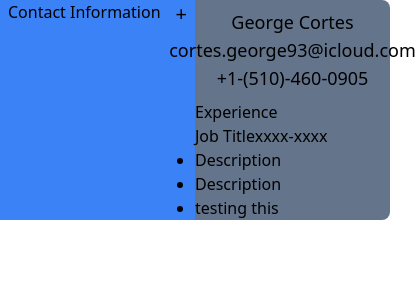
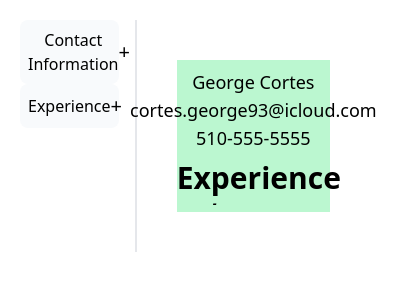
Before and after one commit to GeoCort/CvBuilder, a React (Vite) app in the folder cvbuilder/: page / in a window 390 px wide. Shown: the top 300 px of the page, 416 px wide, since content can reach past the window. Built offline with nearby package versions, Linux system fonts and the light colour scheme.

Commit message:
ResumeHeader is more responsive ResumeExperience receives data

```diff
--- a/cvbuilder/src/App.jsx
+++ b/cvbuilder/src/App.jsx
@@ -4,7 +4,7 @@ import viteLogo from '/vite.svg'
 import Header from "./Header"
 function App() {
   return (
-    <div className="bg-slate-500 rounded-lg ">
+    <div className=" rounded-lg ">
       <Header />
     </div>
 
--- a/cvbuilder/src/Header.jsx
+++ b/cvbuilder/src/Header.jsx
@@ -3,24 +3,109 @@ import ResumeExperience from './ResumeExperience';
 import ResumeHeader from './ResumeHeader';
 
 function Header(){
-    const [firstName, setFirstName] = useState("");
-    const [lastName, setLastName] = useState("");
+    const [toggleMenu, setToggleMenu] = useState(false);
+    const [toggleXp, setToggleXp] = useState(false);
+    const [firstName, setFirstName] = useState("George");
+    const [lastName, setLastName] = useState("Cortes");
+    const [email, setEmail] = useState("cortes.george93@icloud.com");
+    const [phoneNumber,setPhoneNumber] = useState("510-555-5555");
+    // form input
+    const [firstNameForm, setFirstNameForm] = useState("");
+    const [lastNameForm, setLastNameForm] = useState("");
+    const [emailForm, setEmailForm] = useState("");
+    const [phoneNumbeForm,setPhoneNumberForm] = useState("");
+
+    // Experience
+    const [jobTitle, setJobTitle] = useState("")
+    const [beforeDate, setBeforeDate] = useState("")
+    const [afterDate, setAfterDate] = useState("")
+    const [currDescription, setCurrDescription] = useState("")
+    const [description, setDescription] = useState([])
+    function addDescription(){
+        let copy = [...description];
+        copy.push(currDescription)
+        setDescription(copy)
+    }
     return(
         <div className='max-w-full'>
-    <div className='grid grid-cols-2 grid-rows-1'>
-    <div className="bg-blue-500" >
-            <button className='w-full flex justify-between px-2'>
+    <div className='grid grid-cols-3 grid-rows-1 p-5'>
+ <div className='border-r-2 pr-4'>
+    <div  className={toggleMenu === false ? '':'rounded-lg bg-slate-50'}>
+            <button className='w-full flex justify-between items-center p-2  rounded-lg  bg-slate-50 hover:bg-blue-300' onClick={()=> setToggleMenu(!toggleMenu)}>
                 <span>Contact Information</span>
-                <span className='text-xl'>+</span>
+                <span className='text-xl'>{toggleMenu === false ? "+" : "-"}</span>
             </button>
+            <form className={toggleMenu === false?' m-5 hidden bg-slate-500' :"flex flex-col m-5 bg-slate-50"} >
+                <div className='flex items-center flex-col'>
+                <label htmlFor="firstName">First Name</label>
+                <input type='text' id='firstName' placeholder='Enter your first name' onChange={e => setFirstNameForm(e.target.value)} required value={firstNameForm} ></input>
+                </div>
+                <div className='flex items-center flex-col'>
+                <label htmlFor="lastName">Last Name</label>
+                <input type='text' id='lastName' placeholder='Enter your last name' onChange={e => setLastNameForm(e.target.value)} required value={lastNameForm} ></input>
+                </div>
+                <div className='flex items-center flex-col'>
+                <label htmlFor="email">Email</label>
+                <input type='email' id='email' placeholder='Enter your an email' onChange={e => setEmailForm(e.target.value)} required value={emailForm} ></input>
+                </div>
+                <div className='flex items-center flex-col'>
+                <label htmlFor="phoneNumber">Phone #</label>
+                <input type='email' id='phoneNumber' placeholder='Enter your an email' onChange={e => setPhoneNumberForm(e.target.value)} required value={phoneNumbeForm} ></input>
+                </div>
+                <button className='hover:bg-slate-500' onClick={(e)=>{
+                    e.preventDefault();
+                    setFirstName(firstNameForm)
+                    setLastName(lastNameForm)
+                    setPhoneNumber(phoneNumbeForm)
+                    setEmail(emailForm)
+                    setToggleMenu(!toggleMenu)
+                }}>submit</button>
+            </form>
         </div>
-        <div>
+        <div  className={toggleXp === false ? '':'rounded-lg bg-slate-50 '}>
+            <button className='w-full flex justify-between items-center p-2  rounded-lg  bg-slate-50 hover:bg-blue-300' onClick={()=> setToggleXp(!toggleXp)}>
+                <span className='text-'>Experience</span>
+                <span className='text-xl'>{toggleXp === false ? "+" : "-"}</span>
+            </button>
+            <form className={toggleXp === false?' m-5 hidden bg-slate-500' :"flex flex-col m-5 bg-slate-50"} >
+                <div className='flex items-center flex-col'>
+                <label htmlFor="jobTitle">Job Title</label>
+                <input type='text' id='firstName' placeholder='Enter your job title' onChange={e => setJobTitle(e.target.value)} required value={jobTitle}></input>
+                </div>
+                <div className='flex items-center flex-col'>
+                <label htmlFor="from">From</label>
+                <input type='date' id='from' onChange={e => setBeforeDate(e.target.value)} required value={beforeDate}></input>
+                <span>to</span>
+                <input type='date' id='from' onChange={e => setAfterDate(e.target.value)} required value={afterDate}></input>
+                </div>
+                <div className='flex items-center flex-col'>
+                    <label htmlFor="descriptionBullets">Description</label>
+                <div className='flex'>
+                    <input type='text'id='descriptionBullets' className='rounded-l-lg' value={currDescription} onChange={e=> setCurrDescription(e.target.value)}></input>
+                    <button type='button' required className='bg-slate-200 min-w-8 rounded-r-lg text-center'
+                        onClick={addDescription}
+                        >+</button></div>
+                </div>
+                <button className='hover:bg-slate-500' onClick={(e)=>{
+                    e.preventDefault();
+                    console.log(e)
+                }}>submit</button>
+            </form>
+        </div>
+ </div>
+        <div className='m-10 bg-green-200 col-span-2'>
         <ResumeHeader
-        firstName="George"
-        lastName="Cortes"
-        email="cortes.george93@icloud.com"
-        phoneNumber="+1-(510)-460-0905" />
-        <ResumeExperience />
+        firstName={firstName}
+        lastName={lastName}
+        email={email}
+        phoneNumber={phoneNumber} />
+
+        <ResumeExperience
+        beforeDate = {beforeDate}
+        afterDate = {afterDate}
+        jobTitle = {jobTitle}
+        description={description}
+        />
         </div>
     </div>
         </div>
--- a/cvbuilder/src/ResumeExperience.jsx
+++ b/cvbuilder/src/ResumeExperience.jsx
@@ -1,15 +1,17 @@
-function ResumeExperience(){
+function ResumeExperience(props){
 
     return(
         <>
-        <h1>Experience</h1>
-        <span>Job Title</span>
-        <span>xxxx-xxxx</span>
-        <ul className="list-disc">
-            <li className="">Description</li>
-            <li>Description</li>
-            <li>testing this </li>
-        </ul>
+        <h1 className="text-3xl font-semibold">Experience</h1>
+        <div className="ml-4 font-semibold">
+            <div className="flex flex-col">
+            <span className="text-xl">{props.jobTitle}</span>
+            <span className="italic text-xs ml-5">{props.beforeDate} - {props.afterDate}</span>
+            </div>
+            <ul className="list-disc ml-8">
+                {props.description?.map(x => <li className="bold text-sm">{x}</li>)}
+            </ul>
+        </div>
         </>
     )
 }
```
